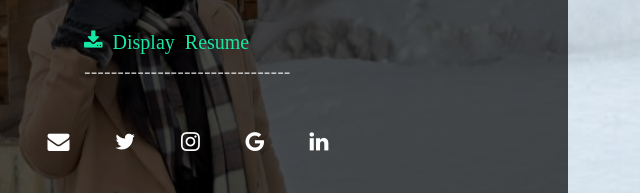
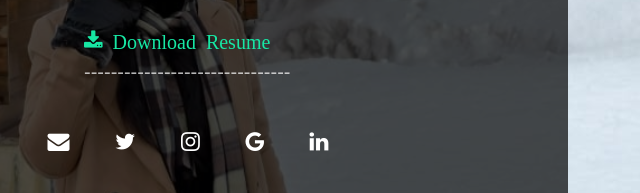
Before and after one commit to peu-94/peu-majumder, a plain HTML site: page index.html in a window 1280 px wide. Shown: the part 1495-1688 px from the top of the page, 452-1092 px from the left. Drawn offline with Linux system fonts and the light colour scheme; files whose address does not match are found by name; a web font is replaced by a local one.

Commit message:
Update index.html

```diff
--- a/index.html
+++ b/index.html
@@ -96,7 +96,7 @@
 								<p>In order to know better about my aspiration and skills along with my work profile.
 									Below link can be used in order to download my latest resume.</p>
 								<div class="fh5co-icon">
-									<a href="./resume/Resume.pdf" download><i class="icon-download" aria-hidden="true"> Display Resume <!--<br/>&#x26 Download-->
+									<a href="./resume/Resume.pdf" download><i class="icon-download" aria-hidden="true"> Download Resume <!--<br/>&#x26 Download-->
 									</i></a>
 								</div>
 							</div>
```
